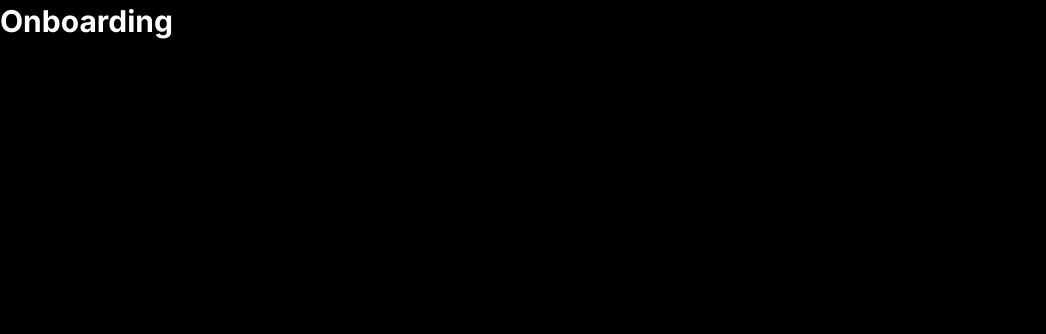
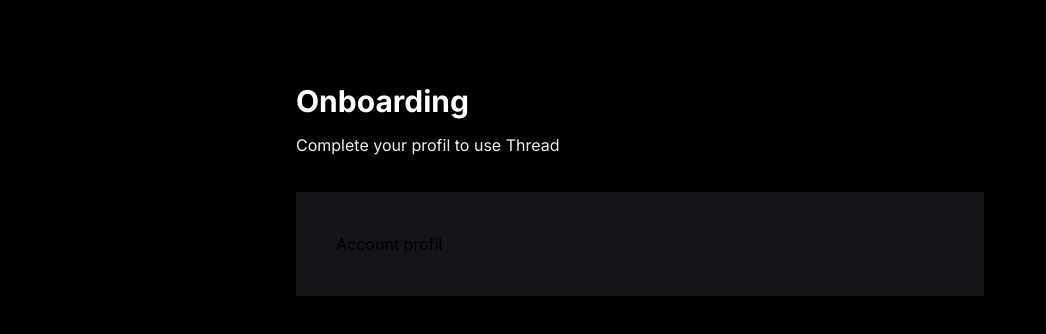
Before and after one commit to BaptisteMo/threadlike, a Next.js app: page /onboarding in a window 1280 px wide. Shown: the top 334 px of the page, without its empty margins (0-1046 px from the left). Built offline with nearby package versions, Linux system fonts and the light colour scheme; no server answers.

Commit message:
first step onboarding

```diff
--- a/app/(auth)/onboarding/page.tsx
+++ b/app/(auth)/onboarding/page.tsx
@@ -1,7 +1,31 @@
+import AccountProfile from "@/components/forms/AccountProfile"
+import { currentUser } from "@clerk/nextjs"
+
 async function Page(){
+    const user = await currentUser();
+
+    const userInfo = {};
+
+    const userData = {
+        id:user?.id,
+        objectId: userInfo?._id,
+        username : userInfo?.username || user?.username,
+        name : userInfo?.name || user?.firstName || "",
+        bio : userInfo?.bio  || "",
+        username : userInfo?.image || user?.imageUrl,
+
+    }
     return(
-        <main>
-            <h1 className="head-text"> Onboarding</h1>
+        <main className="mx-auto flex max-w-3xl flex-col justify-start px-10 py-20" >
+            <h1 className="head-text "> Onboarding</h1>
+            <p className="mt-3 text-base-regular text-light-2">
+                Complete your profil to use Thread
+            </p>
+            <section className="mt-9 bg-dark-2 p-10">
+                <AccountProfile
+                user={userData}
+                btnTitle="Continue" />
+            </section>
         </main>
     )
 }
--- /dev/null
+++ b/components/forms/AccountProfile.tsx
@@ -0,0 +1,26 @@
+"use client"
+
+import React from 'react'
+
+interface Props {
+    user:{
+        id: string;
+        objectiId: string;
+        username: string;
+        name: string;
+        bio: string;
+        image: string;
+    };
+    btnTitle : string;
+}
+
+export const AccountProfile = ({user, btnTitle}: Props) => {
+  return (
+        <div className="">
+            Account profil
+        </div>
+    )
+}
+
+
+export default AccountProfile;
```
